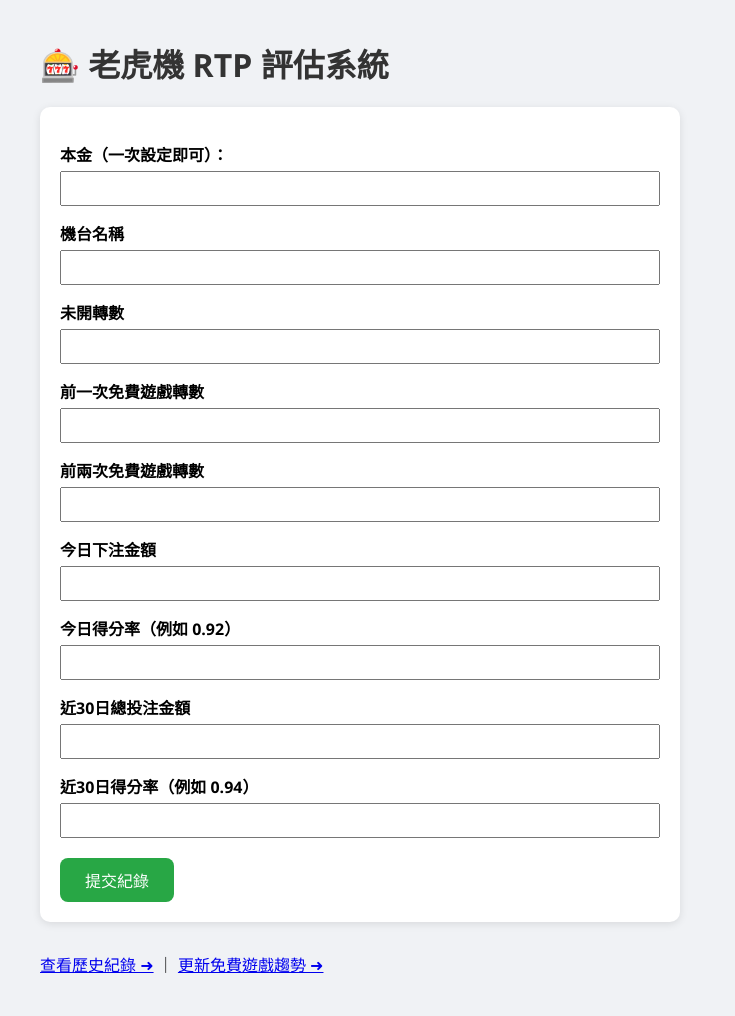
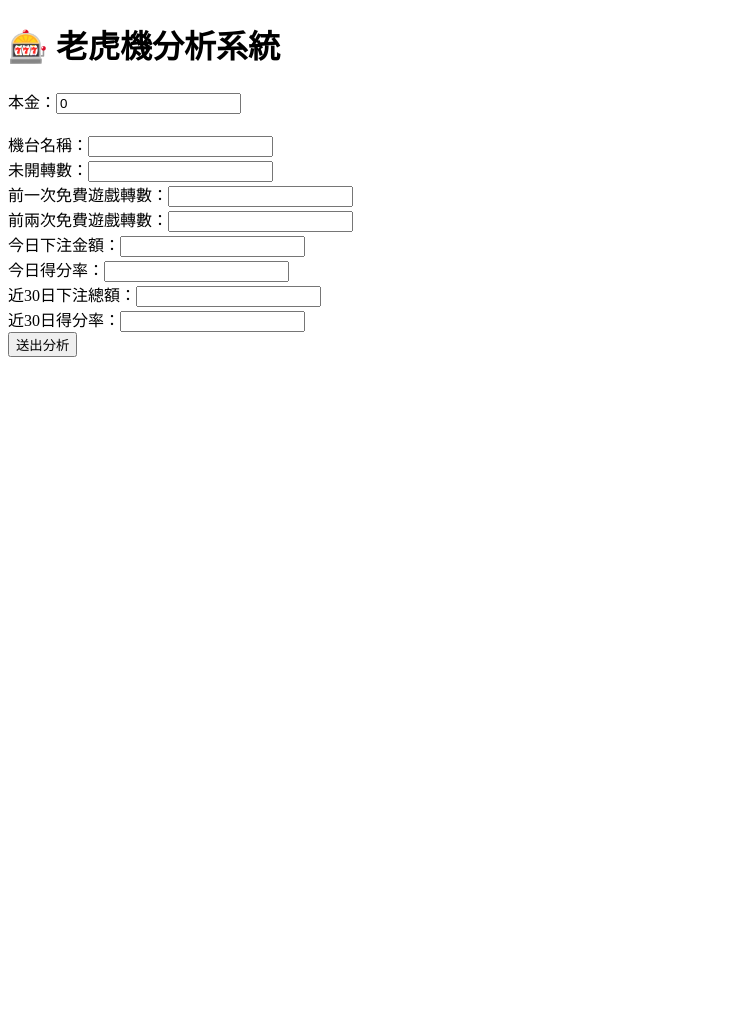
Before and after one commit to en105013/slot-analyzer, a Flask app: page / in a window 1280 px wide. Shown: the whole page, without its empty margins (0-735 px from the left). After the commit the page ends 357 px from the top, so only its background shows below. Run offline with Flask 2, Linux system fonts and the light colour scheme.

Commit message:
Add missing HTML templates

```diff
--- a/templates/index.html
+++ b/templates/index.html
@@ -1,72 +1,25 @@
 <!DOCTYPE html>
-<html lang="zh-Hant">
+<html>
 <head>
-    <meta charset="UTF-8">
-    <title>老虎機 RTP 分析</title>
-    <style>
-        body { font-family: "Segoe UI", sans-serif; margin: 40px; background-color: #f0f2f5; }
-        h1 { color: #333; }
-        form {
-            background: #fff; padding: 20px; border-radius: 10px;
-            max-width: 600px; box-shadow: 0 2px 8px rgba(0,0,0,0.1);
-        }
-        label { display: block; margin-top: 15px; font-weight: bold; }
-        input { width: 100%; padding: 8px; margin-top: 5px; box-sizing: border-box; }
-        button {
-            margin-top: 20px; padding: 10px 25px; font-size: 16px;
-            background-color: #28a745; color: #fff; border: none;
-            border-radius: 8px; cursor: pointer;
-        }
-        button:hover { background-color: #218838; }
-        .footer { margin-top: 30px; }
-        .bet-suggestion {
-            margin-top: 20px; padding: 15px; background-color: #fff8e1;
-            border-left: 5px solid #ffc107; border-radius: 6px;
-        }
-    </style>
+    <title>老虎機分析系統</title>
 </head>
 <body>
-    <h1>🎰 老虎機 RTP 評估系統</h1>
-
-    <form method="post">
-        <label>本金（一次設定即可）：</label>
-        <input type="number" name="capital" value="{{ capital or '' }}" required>
-
-        <label>機台名稱</label>
-        <input type="text" name="name" required>
-
-        <label>未開轉數</label>
-        <input type="number" name="no_bonus_spin" required>
-
-        <label>前一次免費遊戲轉數</label>
-        <input type="number" name="last_bonus_spin" required>
-
-        <label>前兩次免費遊戲轉數</label>
-        <input type="number" name="second_last_bonus_spin" required>
-
-        <label>今日下注金額</label>
-        <input type="number" name="today_bet" required>
-
-        <label>今日得分率（例如 0.92）</label>
-        <input type="number" step="0.01" name="today_rtp" required>
-
-        <label>近30日總投注金額</label>
-        <input type="number" name="last30_bet" required>
-
-        <label>近30日得分率（例如 0.94）</label>
-        <input type="number" step="0.01" name="last30_rtp" required>
-
-        {% if suggested_bet %}
-        <div class="bet-suggestion">
-            💡 <strong>建議下注金額：</strong> {{ suggested_bet }}
-        </div>
-        {% endif %}
-
-        <button type="submit">提交紀錄</button>
+    <h1>🎰 老虎機分析系統</h1>
+    <form method="POST">
+        <label>本金：</label><input type="number" name="capital" value="{{ capital }}"><br><br>
+        <label>機台名稱：</label><input type="text" name="name"><br>
+        <label>未開轉數：</label><input type="number" name="no_bonus_spin"><br>
+        <label>前一次免費遊戲轉數：</label><input type="number" name="last_bonus_spin"><br>
+        <label>前兩次免費遊戲轉數：</label><input type="number" name="second_last_bonus_spin"><br>
+        <label>今日下注金額：</label><input type="number" name="today_bet"><br>
+        <label>今日得分率：</label><input type="text" name="today_rtp"><br>
+        <label>近30日下注總額：</label><input type="number" name="last30_bet"><br>
+        <label>近30日得分率：</label><input type="text" name="last30_rtp"><br>
+        <button type="submit">送出分析</button>
     </form>
 
-    <div class="footer">
-        <p><a href="/records">查看歷史紀錄 ➜</a> ｜ <a href="/bonus_event">更新免費遊戲趨勢 ➜</a></p>
-    </div>
+    {% if suggested_bet %}
+    <h2>💡 推薦下注金額：{{ suggested_bet }}</h2>
+    {% endif %}
 </body>
 </html>
```
Also changed, not shown: templates/bonus_event.html (+11 -54 lines), templates/records.html (+11 -45 lines).
